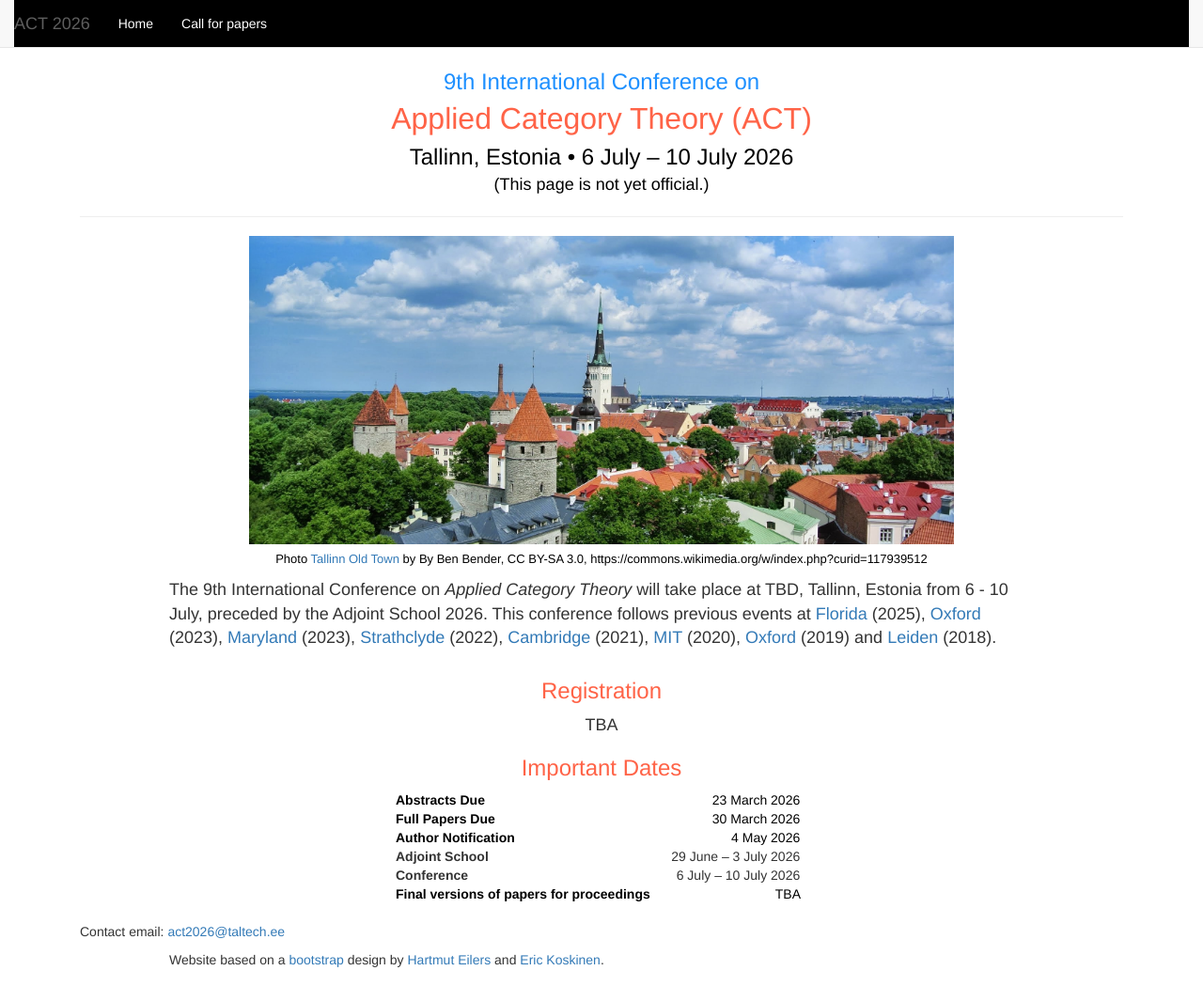
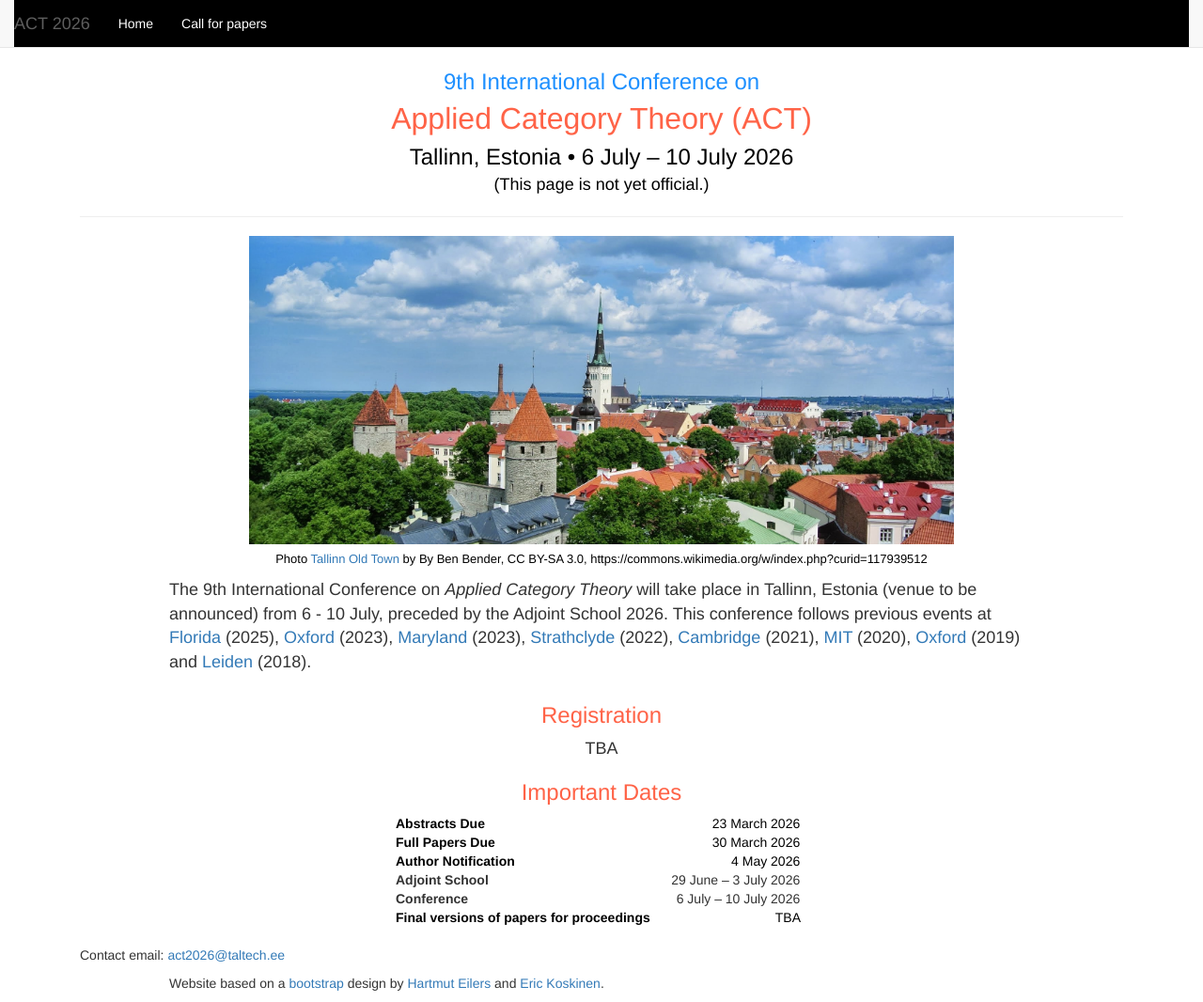
Before and after one commit to actconf2026/actconf2026.github.io, a Jekyll site: the page built from index.html, in a window 1280 px wide and 1066 px high. Shown: the whole window at 94% size. Built offline with Jekyll 4.4.1, drawn with Linux system fonts in a browser that asks for light colours.

Commit message:
Updated venue information

```diff
--- a/index.html
+++ b/index.html
@@ -16,7 +16,7 @@ layout: act
 	  <div class="col-xs-1"></div>
 	  <div class="col-xs-10">
 	 <font size="+1">The 9th International Conference on
-	<em>Applied Category Theory</em> will take place at TBD, Tallinn, Estonia
+	<em>Applied Category Theory</em> will take place in Tallinn, Estonia (venue to be announced)
 	from 6 - 10 July, preceded by the Adjoint School 2026. This conference
 	follows previous events at <a href="https://gataslab.org/act2025/act2025.html">Florida</a> (2025),
 	<a href="https://oxford24.github.io/">Oxford</a> (2023),
```
